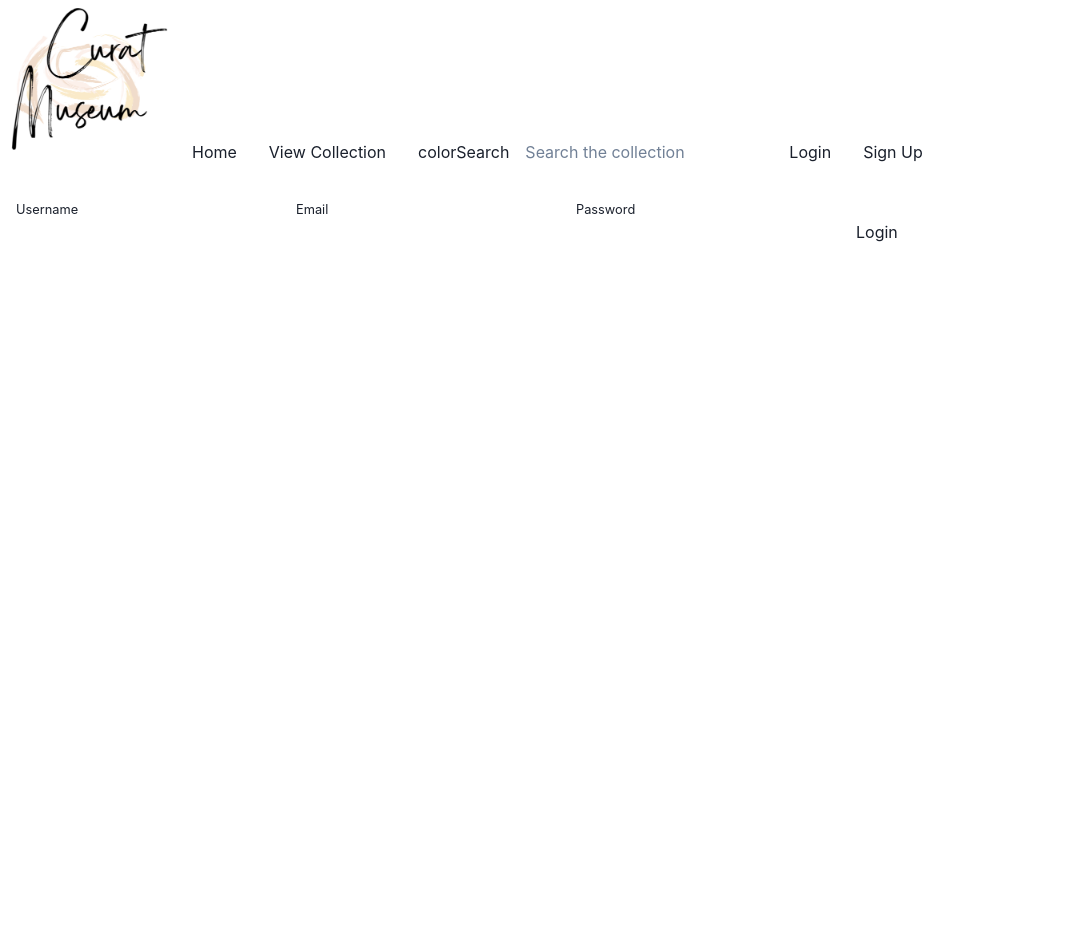
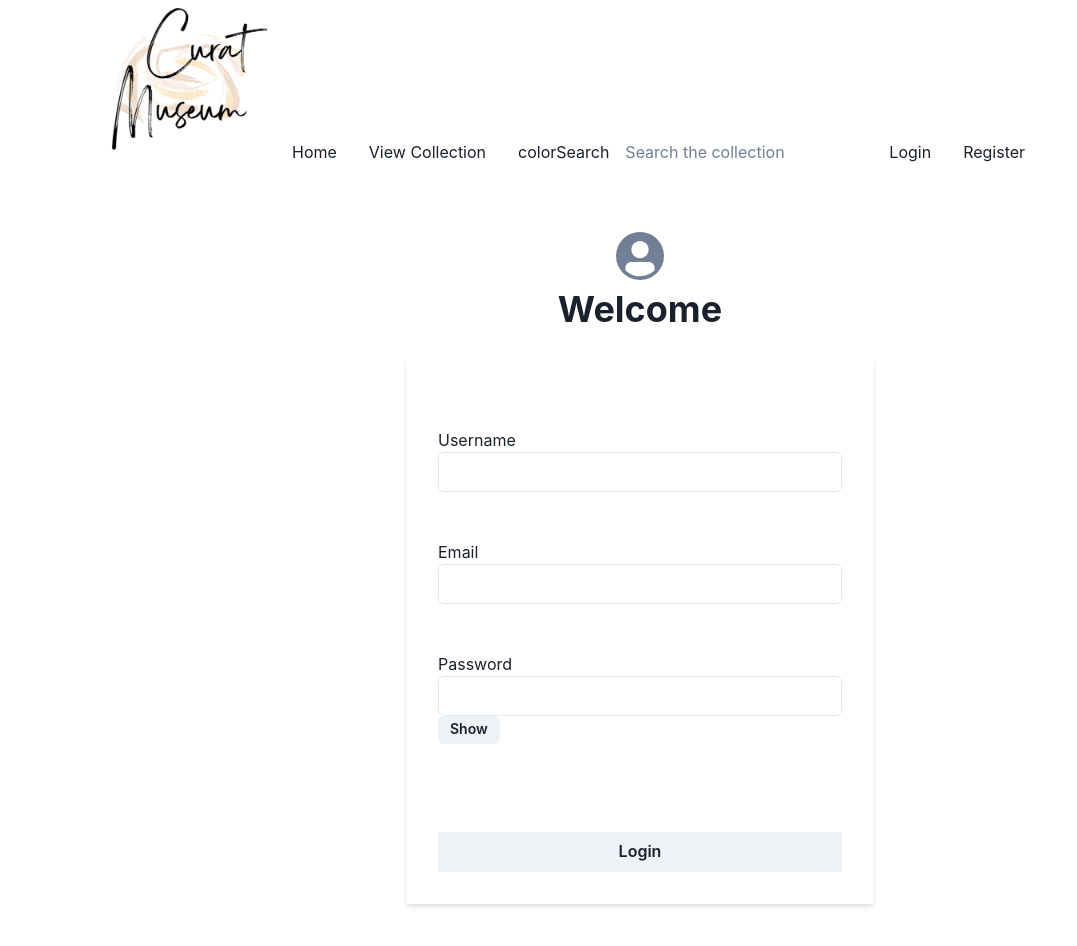
Before and after one commit to curat-harvard-museum/curat-museum, a React app: page /login in a window 1280 px wide. Shown: the whole page, without its empty margins (0-1077 px from the left). Before the commit the page ends 800 px from the top, so only its background shows below. Built offline with nearby package versions, Linux system fonts and the light colour scheme.

Commit message:
css for exhibitions, login and register

```diff
--- a/client/Routing.js
+++ b/client/Routing.js
@@ -15,7 +15,7 @@ function Routing() {
       <Route path="*" element={<Layout />}>
         <Route path="login" element={<AuthForm />} />
         <Route path="collection" element={<AllObjects />} />
-        <Route path="signup" element={<AuthForm />} />
+        <Route path="register" element={<AuthForm />} />
         <Route path="home" element={<Home />} />
         <Route path="profile" element={<Profile />} />
       </Route>
--- a/client/components/AuthForm.js
+++ b/client/components/AuthForm.js
@@ -2,14 +2,26 @@ import React, { useState } from "react";
 import { useDispatch, useSelector } from "react-redux";
 import { useLocation } from "react-router-dom";
 import { authenticate } from "../store";
+import {
+  Flex,
+  Heading,
+  Input,
+  Button,
+  Stack,
+  Box,
+  Avatar,
+} from "@chakra-ui/react";
 
 /**
  * COMPONENT
  */
+
 const AuthForm = (props) => {
   const location = useLocation().pathname;
   const dispatch = useDispatch();
   const error = useSelector((state) => state.auth.error);
+  const [show, setShow] = React.useState(false);
+  const handleClick = () => setShow(!show);
 
   const handleSubmit = (evt) => {
     evt.preventDefault();
@@ -22,32 +34,69 @@ const AuthForm = (props) => {
 
   return (
     <div>
+      <Flex
+        flexDirection="column"
+        width="100wh"
+        height="100vh"
+        backgroundColor="gray.20"
+        justifyContent="center"
+        alignItems="center"
+      >
+        <Stack
+          flexDir="column"
+          mb="2"
+          justifyContent="center"
+          alignItems="center"
+        >
+          <Avatar bg="gray.500" />
+          <Heading color="black.400">Welcome</Heading>
+          <Box minW={{ base: "90%", md: "500px" }}>
             <form onSubmit={handleSubmit} name={location?.slice(1)}>
+              <Stack
+                spacing={4}
+                p="1rem"
+                backgroundColor="whiteAlpha.900"
+                boxShadow="md"
+              >
+                <br></br>
                 <div>
                   <label htmlFor="username">
-            <small>Username</small>
+                    <medium>Username</medium>
                   </label>
-          <input name="username" type="text" />
+                  <Input name="username" type="text" />
                 </div>
                 <div>
                   <label htmlFor="email">
-            <small>Email</small>
+                    <medium>Email</medium>
                   </label>
-          <input name="email" type="text" />
+                  <Input name="email" type="text" />
                 </div>
                 <div>
                   <label htmlFor="password">
-            <small>Password</small>
+                    <medium>Password</medium>
                   </label>
-          <input name="password" type="password" />
+                  <Input name="password" type={show ? "text" : "password"} />
+                  <Button h="1.75rem" size="sm" onClick={handleClick}>
+                    {show ? "Hide" : "Show"}
+                  </Button>
                 </div>
+                <br></br>
                 <div>
-          <button type="submit">
-            {location === "/login" ? "Login" : "Sign Up"}
-          </button>
+                  <Button
+                    borderRadius={0}
+                    type="submit"
+                    variant="solid"
+                    width="full"
+                  >
+                    {location === "/login" ? "Login" : "Register"}
+                  </Button>
                 </div>
                 {error && error.response && <div> {error.response.data} </div>}
+              </Stack>
             </form>
+          </Box>
+        </Stack>
+      </Flex>
     </div>
   );
 };
--- a/client/components/Exhibitions.js
+++ b/client/components/Exhibitions.js
@@ -28,31 +28,19 @@ function Exhibitions() {
                 borderWidth="1px"
                 borderRadius="lg"
                 overflow="hidden"
-                // display="grid"
-                // gridGap={2}
-                // gridAutoFlow="row dense"
-                // display="flex"
-                // alignItems="center"
-                // justifyContent="space-between"
               >
                 {record.primaryimageurl ? (
                   <img
                     className="exhibition-image"
                     key={record.id}
                     src={record.primaryimageurl}
-                    alt="{record.title} by {record.people[0].name} "
+                    alt="{record.title} by {record.people[0].name}"
                   ></img>
                 ) : null}
                 <Badge borderRadius="full" px="2" colorScheme="gray">
                   Current Exhibition
                 </Badge>
-                <Box
-                  mt="1"
-                  fontWeight="semibold"
-                  as="h4"
-                  lineHeight="tight"
-                  //   noOfLines={1}
-                >
+                <Box mt="1" fontWeight="semibold" as="h4" lineHeight="tight">
                   {record.title}
                 </Box>
                 <Box
--- a/client/components/Home.js
+++ b/client/components/Home.js
@@ -17,6 +17,7 @@ export const Home = (props) => {
         style={{ width: "100%" }}
       />
       <hr />
+      <br></br>
       <Exhibitions />
     </div>
   );
--- a/client/components/Navbar.js
+++ b/client/components/Navbar.js
@@ -32,7 +32,7 @@ const Navbar = ({ handleClick, isLoggedIn }) => (
           <Link to="colorSearch">colorSearch</Link>
           <input type="text" placeholder="Search the collection" />
           <Link to="/login">Login</Link>
-          <Link to="/signup">Sign Up</Link>
+          <Link to="/register">Register</Link>
         </div>
       )}
     </nav>
--- a/package.json
+++ b/package.json
@@ -34,6 +34,7 @@
     "jsonwebtoken": "^8.5.1",
     "morgan": "^1.9.1",
     "pg": "^8.5.1",
+    "react-icons": "^4.4.0",
     "sequelize": "^6.24.0"
   },
   "devDependencies": {
--- a/public/style.css
+++ b/public/style.css
@@ -1,5 +1,7 @@
 body {
   font-family: sans-serif;
+  padding-left: 100px;
+  padding-right: 100px;
 }
 
 a {
@@ -73,9 +75,6 @@ font-weight: 400;
 
 .exhibition-image {
   object-fit: cover;
-  /* display: flex;
-  align-items: center;
-  justify-content: center; */
   border: 1px;
   max-height: 15rem;
   max-width: 15rem;
@@ -93,7 +92,3 @@ font-weight: 400;
 .logo {
   width: 11rem;
 }
-
-/* .navbar {
-  text-align: right;
-} */
```
Also changed, not shown: server/auth/index.js (+20 -19 lines). Lines whose indentation alone changed are shown as unchanged.
